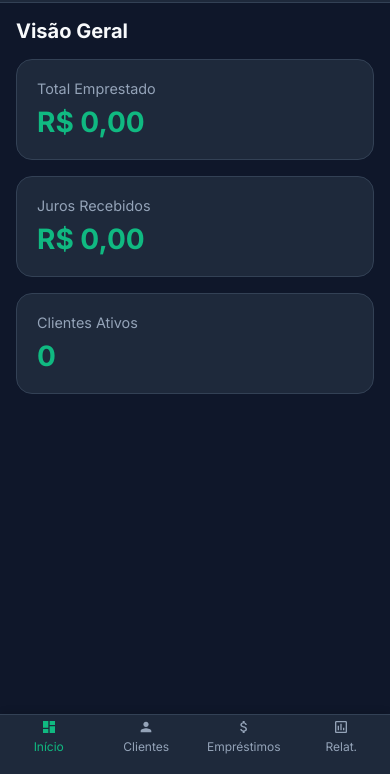
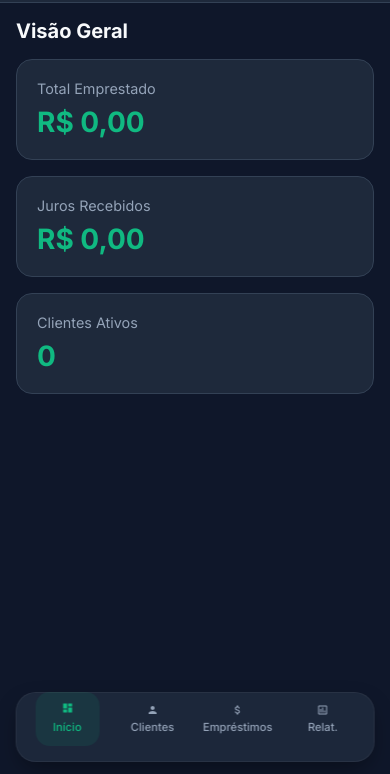
Before and after one commit to petter-ferreira/finance-pro, a website: page public/index.html in a window 390 px wide. Shown: the part 70-844 px from the top of the page. Drawn offline with Linux system fonts and the light colour scheme; no server answers; sample sign-in values are in the browser's storage.

Commit message:
UI: Melhorar estilo do menu mobile com ícones maiores e bordas arredondadas

```diff
--- a/public/style.css
+++ b/public/style.css
@@ -61,42 +61,68 @@
 /* Bottom Navigation (Mobile) */
 .bottom-nav {
     position: fixed;
-    bottom: 0;
-    left: 0;
-    width: 100%;
-    height: var(--nav-height);
-    background: var(--bg-card);
-    border-top: 1px solid var(--border);
+    bottom: 12px;
+    /* Floating style looks more premium */
+    left: 50%;
+    transform: translateX(-50%);
+    width: 92%;
+    /* Not full width for a floating effect */
+    height: 70px;
+    /* Slightly taller for bigger icons */
+    background: rgba(30, 41, 59, 0.95);
+    /* Semi-transparent Slate 800 */
+    backdrop-filter: blur(10px);
+    border: 1px solid rgba(255, 255, 255, 0.05);
+    /* Very subtle top highlight */
     display: flex;
     justify-content: space-around;
     align-items: center;
     z-index: 1000;
-    box-shadow: 0 -4px 6px -1px rgba(0, 0, 0, 0.1);
+    border-radius: 20px;
+    /* More rounded as requested */
+    box-shadow: 0 10px 25px -5px rgba(0, 0, 0, 0.4);
+    padding: 0 8px;
 }
 
 .nav-item {
     background: none;
     border: none;
     color: var(--text-muted);
-    font-size: 0.75rem;
+    font-size: 0.7rem;
     display: flex;
     flex-direction: column;
     align-items: center;
     justify-content: center;
     gap: 4px;
-    width: 100%;
-    height: 100%;
+    width: 64px;
+    /* Fixed width for better layout */
+    height: 54px;
     cursor: pointer;
+    transition: all 0.3s cubic-bezier(0.4, 0, 0.2, 1);
+    border-radius: 14px;
 }
 
 .nav-item.active {
     color: var(--primary);
+    background: rgba(16, 185, 129, 0.1);
+    /* Subtle emerald glow */
 }
 
 .nav-item svg {
-    width: 24px;
-    height: 24px;
+    width: 28px;
+    /* Larger icons as requested */
+    height: 28px;
     fill: currentColor;
+    transition: transform 0.3s ease;
+}
+
+.nav-item.active svg {
+    transform: translateY(-2px);
+}
+
+.nav-item span {
+    font-weight: 500;
+    transition: opacity 0.3s ease;
 }
 
 /* Main Content */
```
